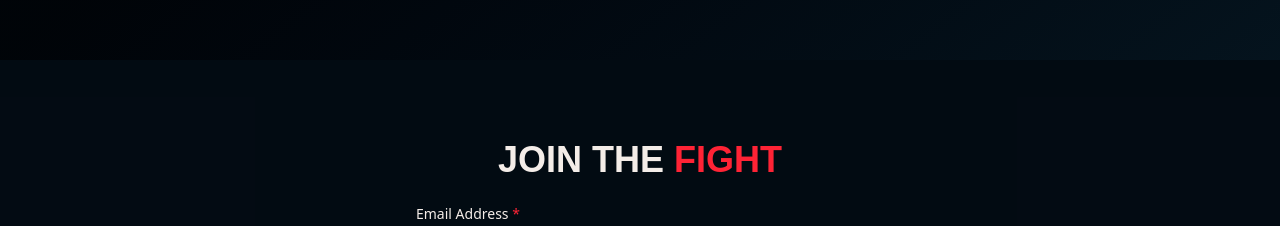
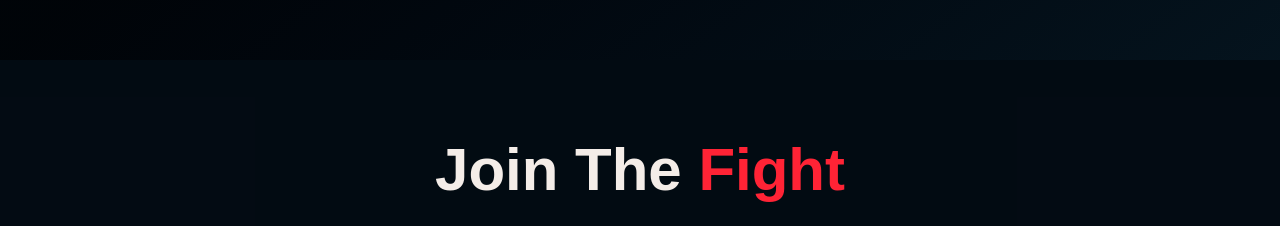
Before and after one commit to joepagan/crabfight.co.uk, a Next.js app: page / in a window 1280 px wide. Shown: the part 920-1146 px from the top of the page. Built offline with nearby package versions, Linux system fonts and the light colour scheme; a web font is replaced by a local one.

Commit message:
Refactor MailchimpSignup component to improve text formatting and consistency. Updated class names and corrected typographical errors for better presentation.

```diff
--- a/src/components/mailchimp-signup.tsx
+++ b/src/components/mailchimp-signup.tsx
@@ -17,8 +17,8 @@
             >
               <div id="mc_embed_signup_scroll" className="space-y-6">
                 <div className="text-center">
-                  <h2 className="text-3xl md:text-4xl font-bold text-foreground font-heading mb-2">
-                    JOIN THE <span className="text-primary">FIGHT</span>
+                  <h2 className="text-4xl md:text-6xl font-bold mb-4 text-foreground font-heading">
+                    Join The <span className="text-primary">Fight</span>
                   </h2>
                 </div>
 
```
